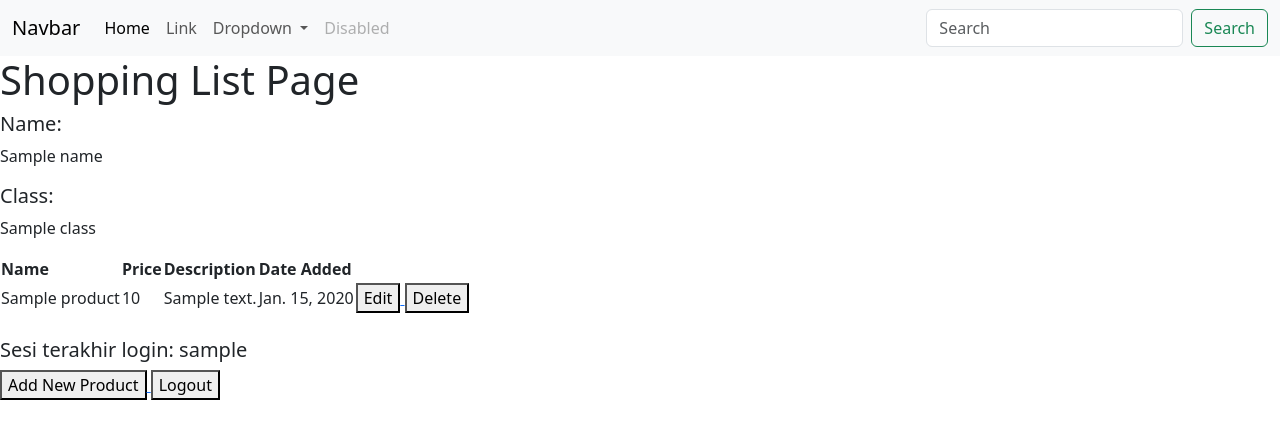
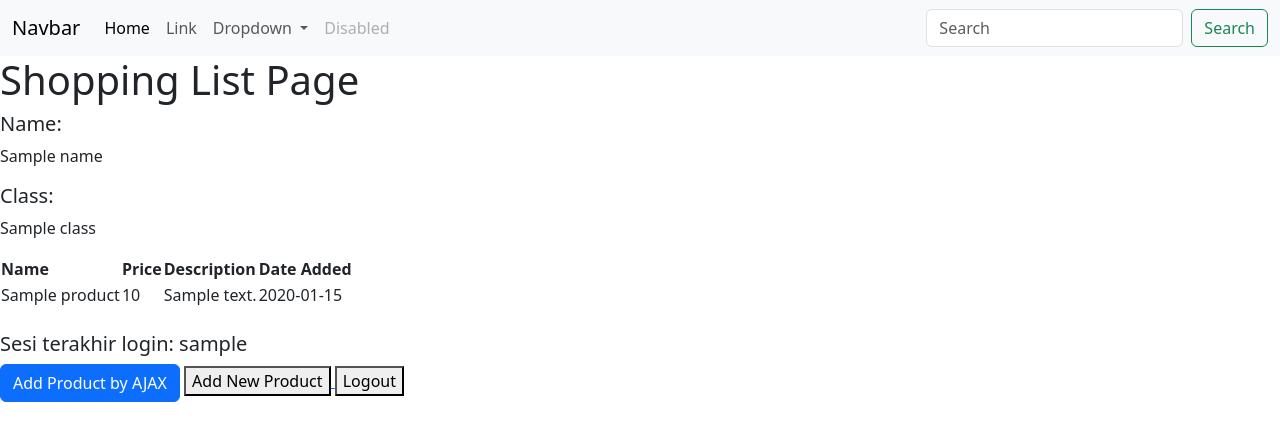
Before and after one commit to edbert2397/shopping-list, a Django app: template main/templates/main.html in a window 1280 px wide. Shown: the top 441 px of the page. Run offline with Django 4.2, Linux system fonts and the light colour scheme; tables that the repository leaves empty hold one stand-in row (values such as "Sample post"); the template is opened without the code that fills it: values that come from a table or form of the project are taken from there, most other values are stand-ins (such as "Sample title", 1, 10 or a date in 2020).

Commit message:
tutorial 5 kelar

```diff
--- a/main/templates/main.html
+++ b/main/templates/main.html
@@ -46,7 +46,7 @@
     <h5>Class:</h5>
     <p>{{class}}</p>
 
-<table>
+<!-- <table>
     <tr>
         <th>Name</th>
         <th>Price</th>
@@ -76,12 +76,93 @@
             </td>
         </tr>
     {% endfor %}
-</table>
+</table> -->
+
+
+<table id="product_table"></table>
+
+
+
 
 <br />
 
+
 <h5>Sesi terakhir login: {{ last_login }}</h5>
 
+<div class="modal fade" id="exampleModal" tabindex="-1" aria-labelledby="exampleModalLabel" aria-hidden="true">
+  <div class="modal-dialog">
+      <div class="modal-content">
+        <div class="modal-header">
+              <h1 class="modal-title fs-5" id="exampleModalLabel">Add New Product</h1>
+              <button type="button" class="btn-close" data-bs-dismiss="modal" aria-label="Close"></button>
+          </div>
+          <div class="modal-body">
+              <form id="form" onsubmit="return false;">
+                  {% csrf_token %}
+                  <div class="mb-3">
+                      <label for="name" class="col-form-label">Name:</label>
+                      <input type="text" class="form-control" id="name" name="name"></input>
+                  </div>
+                  <div class="mb-3">
+                      <label for="price" class="col-form-label">Price:</label>
+                      <input type="number" class="form-control" id="price" name="price"></input>
+                  </div>
+                  <div class="mb-3">
+                      <label for="description" class="col-form-label">Description:</label>
+                      <textarea class="form-control" id="description" name="description"></textarea>
+                  </div>
+              </form>
+          </div>
+          <div class="modal-footer">
+              <button type="button" class="btn btn-secondary" data-bs-dismiss="modal">Close</button>
+              <button type="button" class="btn btn-primary" id="button_add" data-bs-dismiss="modal">Add Product</button>
+          </div>
+      </div>
+  </div>
+</div>
+
+
+<script>
+  async function getProducts() {
+    return fetch("{% url 'main:get_product_json' %}").then((res) => res.json())
+  }
+  async function refreshProducts() {
+    document.getElementById("product_table").innerHTML = ""
+    const products = await getProducts()
+    let htmlString = `<tr>
+      <th>Name</th>
+        <th>Price</th>
+        <th>Description</th>
+        <th>Date Added</th>
+        </tr>`
+      products.forEach((item) => {
+        htmlString += `\n<tr>
+          <td>${item.fields.name}</td>
+          <td>${item.fields.price}</td>
+          <td>${item.fields.description}</td>
+          <td>${item.fields.date_added}</td>
+          </tr>`
+        })
+
+      document.getElementById("product_table").innerHTML = htmlString
+    }
+
+    refreshProducts()
+
+    function addProduct() {
+      fetch("{% url 'main:add_product_ajax' %}", {
+        method: "POST",
+        body: new FormData(document.querySelector('#form'))
+      }).then(refreshProducts)
+
+      document.getElementById("form").reset()
+      return false
+    }
+    document.getElementById("button_add").onclick = addProduct
+
+</script>
+
+<button type="button" class="btn btn-primary" data-bs-toggle="modal" data-bs-target="#exampleModal">Add Product by AJAX</button>
 <a href="{% url 'main:create_product' %}">
   <button>
     Add New Product
--- a/main/urls.py
+++ b/main/urls.py
@@ -1,5 +1,5 @@
 from django.urls import path
-from main.views import show_main, create_product, show_xml, show_json, show_xml_by_id, show_json_by_id,edit_product,delete_product
+from main.views import show_main, create_product, show_xml, show_json, show_xml_by_id, show_json_by_id,edit_product,delete_product,get_product_json,add_product_ajax
 from main.views import register #sesuaikan dengan nama fungsi yang dibuat
 from main.views import login_user #sesuaikan dengan nama fungsi yang dibuat
 from main.views import logout_user
@@ -21,7 +21,8 @@ urlpatterns = [
     path('logout/', logout_user, name='logout'),
     path('edit-product/<int:id>', edit_product, name='edit_product'),
     path('delete/<int:id>', delete_product, name='delete_product'), # sesuaikan dengan nama fungsi yang dibuat
-
+    path('get-product/', get_product_json, name='get_product_json'),
+    path('create-product-ajax/', add_product_ajax, name='add_product_ajax')
 
 
 ]
--- a/main/views.py
+++ b/main/views.py
@@ -3,7 +3,7 @@ from django.http import HttpResponseRedirect
 from main.forms import ProductForm
 from django.urls import reverse
 from .models import Product
-from django.http import HttpResponse
+from django.http import HttpResponse,HttpResponseNotFound
 from django.core import serializers
 from django.shortcuts import redirect
 from django.contrib.auth.forms import UserCreationForm
@@ -14,6 +14,7 @@ from django.contrib.auth.decorators import login_required
 import datetime
 from django.http import HttpResponseRedirect
 from django.urls import reverse
+from django.views.decorators.csrf import csrf_exempt
 
 @login_required(login_url='/login')
 def show_main(request):
@@ -65,6 +66,25 @@ def create_product(request):
     context = {'form':form}
     return render(request,"create_product.html", context)
 
+def get_product_json(request):
+    product_item = Product.objects.all()
+    return HttpResponse(serializers.serialize('json', product_item))
+
+@csrf_exempt
+def add_product_ajax(request):
+    if request.method == 'POST':
+        name = request.POST.get("name")
+        price = request.POST.get("price")
+        description = request.POST.get("description")
+        user = request.user
+
+        new_product = Product(name=name, price=price, description=description, user=user)
+        new_product.save()
+
+        return HttpResponse(b"CREATED", status=201)
+
+    return HttpResponseNotFound()
+
 def show_xml(request):
     data = Product.objects.all()
     return HttpResponse(serializers.serialize("xml", data), content_type="application/xml")
```
Lines whose indentation alone changed are shown as unchanged.
